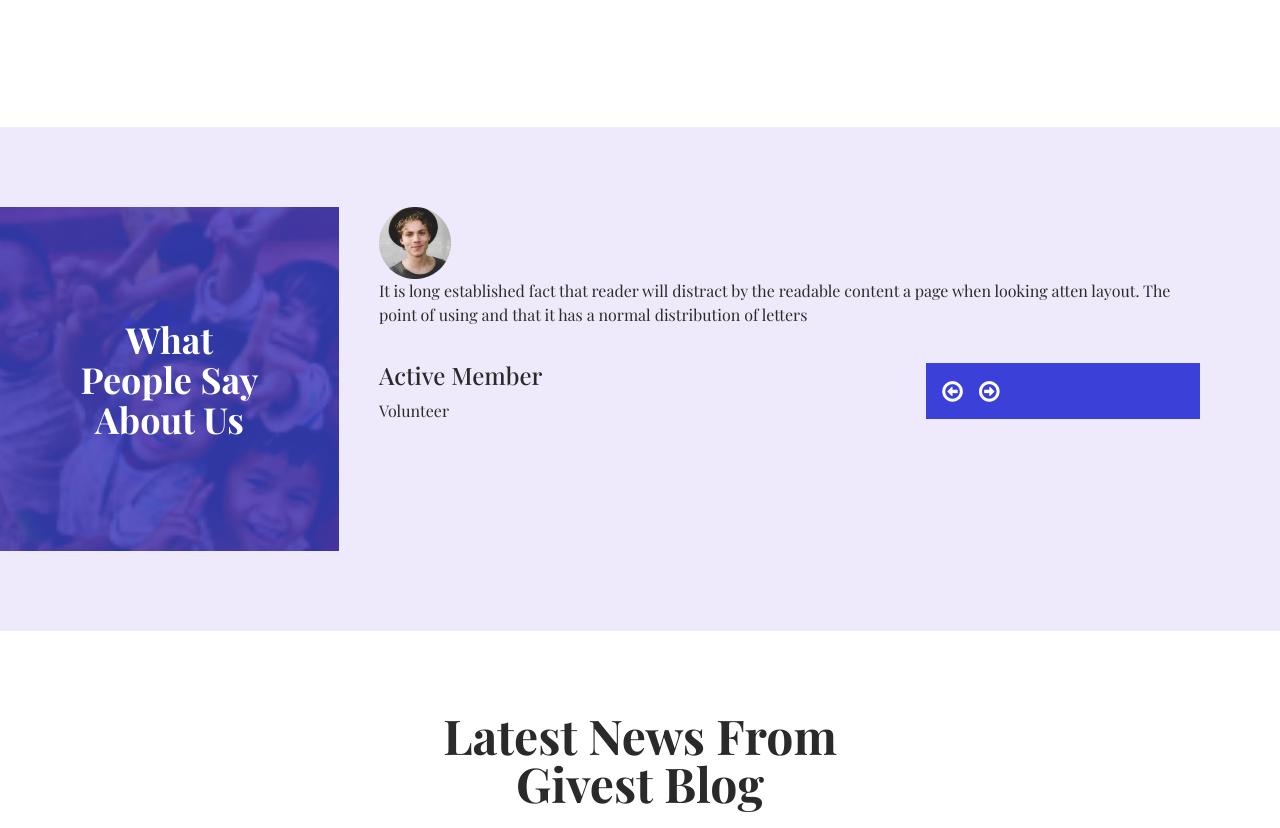
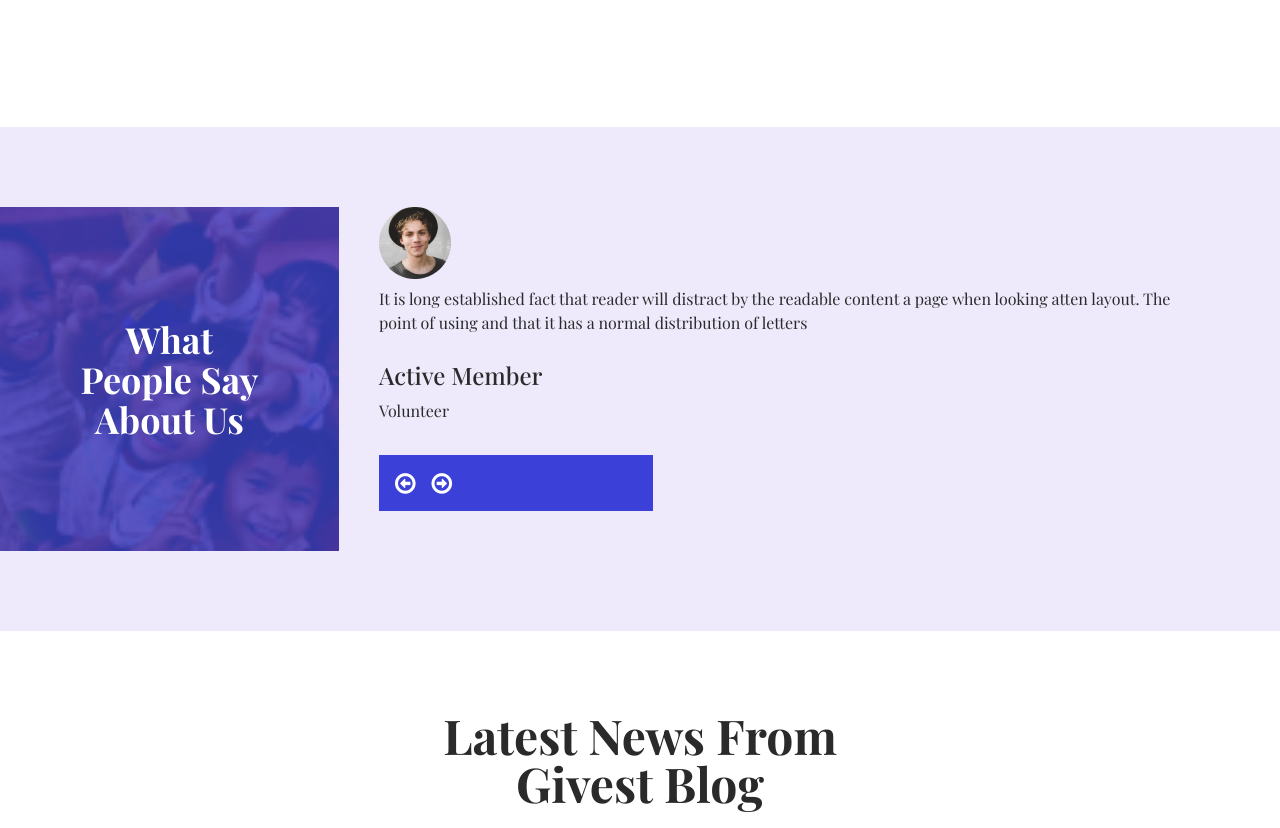
Before and after one commit to RajniAttri/CharityConnect, a React (Vite) app: page / in a window 1280 px wide. Shown: the part 4740-5568 px from the top of the page. Built offline with nearby package versions, Linux system fonts and the light colour scheme; a web font is replaced by a local one.

Commit message:
statistics component , review components

```diff
--- a/src/pages/home/Home.jsx
+++ b/src/pages/home/Home.jsx
@@ -11,6 +11,8 @@ import HelpSection from "./components/HelpSection";
 import Hero from "./components/Hero";
 import PeopleDonationSection from "./components/PeopleDonationSection";
 import EventSection from "./components/EventSection";
+import StatisticsSection from "./components/StatisticsSection";
+import ReviewSection from "./components/ReviewSection";
 
 function Home() {
   const OuterCircle = () => {
@@ -37,56 +39,15 @@ function Home() {
       <DonationSection></DonationSection>
 
       {/* people donation  */}
-     <PeopleDonationSection> </PeopleDonationSection>
+      <PeopleDonationSection> </PeopleDonationSection>
       {/* event cart  */}
       <EventSection></EventSection>
 
       {/* statistics section  */}
-      <section className="px-6 md:px-32 flex flex-row my-20 py-20 gap-8 items-center">
-        <div className="flex flex-col w-1/3 gap-6 items-center">
-          <p className=" text-3xl md:text-5xl font-bold ">520k</p>
-          <p className="font-bold text-3xl">Poor People</p>
-        </div>
-        <div className="flex flex-col w-1/3 gap-6 items-center">
-          <p className=" text-3xl md:text-5xl font-bold ">842M</p>
-          <p className="font-bold text-3xl">Fund Rise</p>
-        </div>
-        <div className="flex flex-col w-1/3 gap-6 items-center">
-          <p className=" text-3xl md:text-5xl font-bold ">24k</p>
-          <p className="font-bold text-3xl">Active Member</p>
-        </div>
-      </section>
+      <StatisticsSection></StatisticsSection>
 
       {/* review section  */}
-      <section className=" flex flex-row my-20 py-20 gap-8 items-center  bg-[#EEEAFC]">
-        <div className="flex flex-row gap-10">
-          <div className="w-1/3 h-full p-20 py-28 text-center flex items-center section-volunteer text-white">
-            <p className="text-7xl md:text-4xl font-bold ">
-              What People Say About Us
-            </p>
-          </div>
-          <div className="flex flex-col gap-8 pr-20">
-            <div>
-              <img src={image9} alt="" className=" h-18 w-18 " />
-              <p>
-                It is long established fact that reader will distract by the
-                readable content a page when looking atten layout. The point of
-                using and that it has a normal distribution of letters
-              </p>
-            </div>
-            <div className="flex flex-row justify-between items-center">
-              <div className="flex flex-col gap-2">
-                <p className="font-medium text-2xl">Active Member</p>
-                <p className="">Volunteer</p>
-              </div>
-              <div className="flex flex-row p-4 items-start gap-4 text-2xl w-1/3  bg-primary-color text-white">
-                <i class="fa fa-arrow-circle-o-left"></i>
-                <i class="fa fa-arrow-circle-o-right"></i>
-              </div>
-            </div>
-          </div>
-        </div>
-      </section>
+     <ReviewSection></ReviewSection>
 
       {/* section news and blog  */}
       <section className="mx-6 md:mx-32 flex flex-col items-center my-20 gap-10">
--- /dev/null
+++ b/src/pages/home/components/ReviewCard.jsx
@@ -0,0 +1,24 @@
+import React from 'react';
+import image9 from "../../../assets/images/Ellipse 94.png";
+
+function ReviewCard(props) {
+
+const {review_text,status,role ,image} = props;
+  return (
+    <div className='flex flex-col gap-6'>
+      <div>
+        <img src={image} alt="" className=" h-18 w-18 " />
+        <p className='mt-2'>
+         {review_text}
+        </p>
+      </div>
+
+      <div className="flex flex-col gap-2">
+        <p className="font-medium text-2xl">Active Member</p>
+        <p className="">{role}</p>
+      </div>
+    </div>
+  );
+}
+
+export default ReviewCard
--- /dev/null
+++ b/src/pages/home/components/ReviewSection.jsx
@@ -0,0 +1,34 @@
+import React from 'react'
+import image9 from "../../../assets/images/Ellipse 94.png";
+import ReviewCard from './ReviewCard';
+
+
+function ReviewSection() {
+  return (
+    <section className=" flex flex-row my-20 py-20 gap-8 items-center  bg-[#EEEAFC]">
+      <div className="flex flex-row gap-10">
+        <div className="w-1/3 h-full p-20 py-28 text-center flex items-center section-volunteer text-white">
+          <p className="text-7xl md:text-4xl font-bold ">
+            What People Say About Us
+          </p>
+        </div>
+        <div className="flex flex-col gap-8 pr-20">
+          <ReviewCard
+          image={image9}
+            review_text=" It is long established fact that reader will distract by the readable
+          content a page when looking atten layout. The point of using and that
+          it has a normal distribution of letters"
+          role="Volunteer"
+          ></ReviewCard>
+
+          <div className="flex flex-row p-4 items-start gap-4 text-2xl w-1/3  bg-primary-color text-white float-left ">
+            <i class="fa fa-arrow-circle-o-left"></i>
+            <i class="fa fa-arrow-circle-o-right"></i>
+          </div>
+        </div>
+      </div>
+    </section>
+  );
+}
+
+export default ReviewSection
--- /dev/null
+++ b/src/pages/home/components/StatisticsSection.jsx
@@ -0,0 +1,23 @@
+import React from 'react';
+
+
+function StatisticsSection() {
+  return (
+    <section className="px-6 md:px-32 flex flex-row my-20 py-20 gap-8 items-center">
+      <div className="flex flex-col w-1/3 gap-6 items-center">
+        <p className=" text-3xl md:text-5xl font-bold ">520k</p>
+        <p className="font-bold text-3xl">Poor People</p>
+      </div>
+      <div className="flex flex-col w-1/3 gap-6 items-center">
+        <p className=" text-3xl md:text-5xl font-bold ">842M</p>
+        <p className="font-bold text-3xl">Fund Rise</p>
+      </div>
+      <div className="flex flex-col w-1/3 gap-6 items-center">
+        <p className=" text-3xl md:text-5xl font-bold ">24k</p>
+        <p className="font-bold text-3xl">Active Member</p>
+      </div>
+    </section>
+  );
+}
+
+export default StatisticsSection
```
